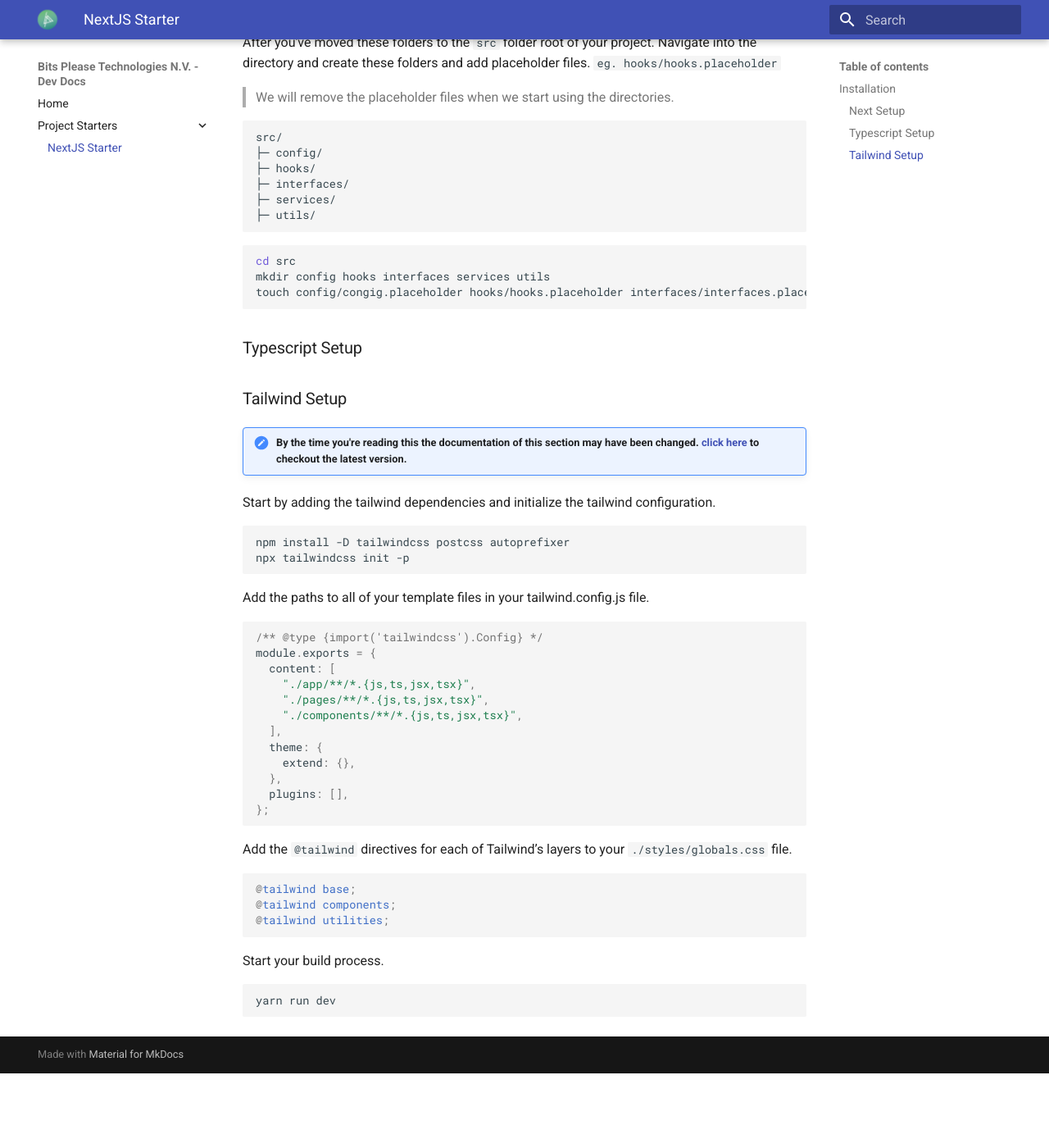
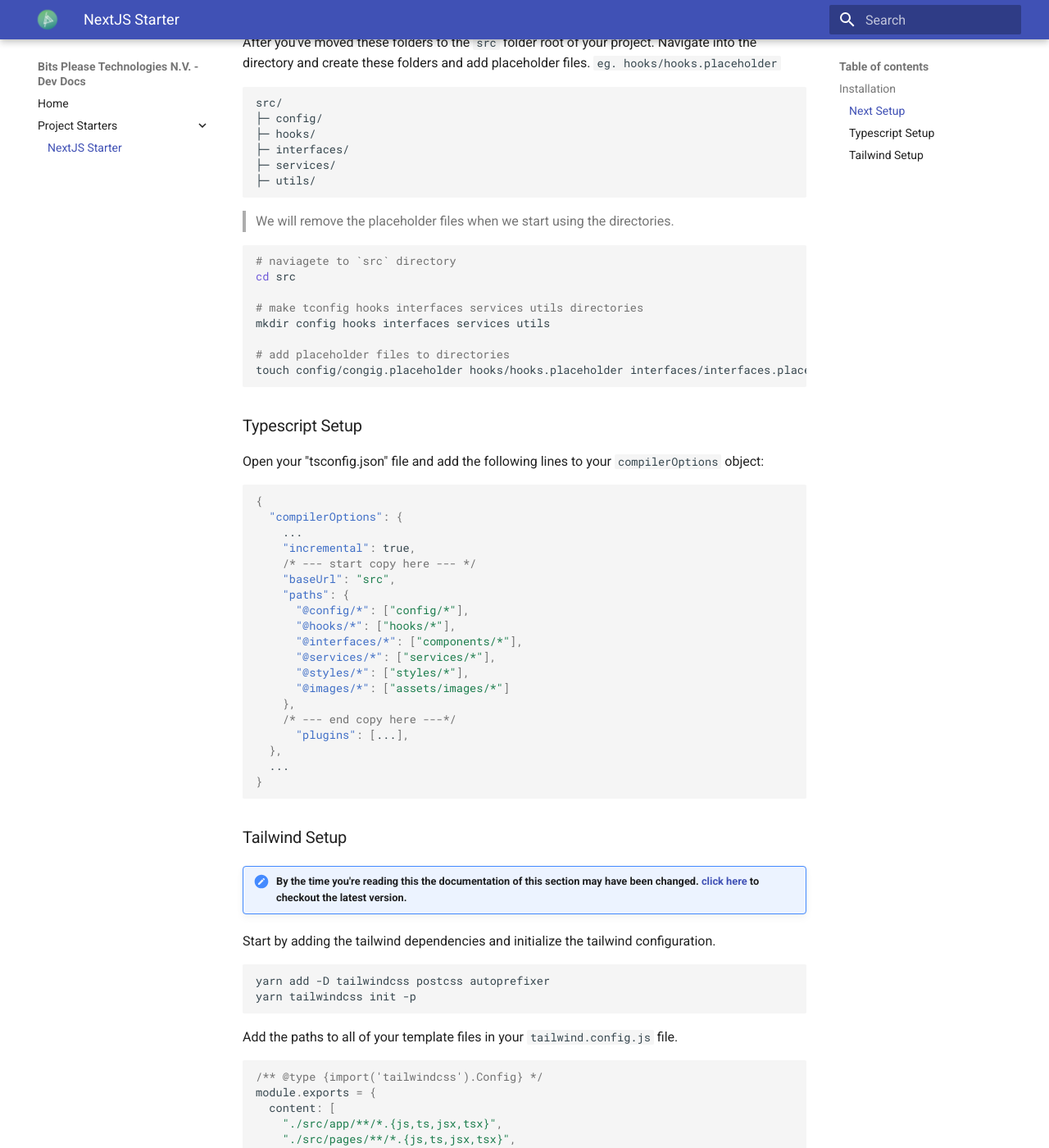
Before and after one commit to bitspleasetechnologies/internal-documentation, an MkDocs documentation site: the page built from docs/project-setup/next-starter.md, in a window 1280 px wide and 1400 px high, scrolled down 1000 px. Shown: the whole window at 82% size. Built offline with MkDocs 1.6.1 and Material for MkDocs 9.7.7, drawn with Linux system fonts in a browser that asks for light colours; before the commit the page ends 2309 px from its top, so only the background shows below that; some of the changed text lies outside the part shown.

Commit message:
updated tailwind and typescript sections

````diff
--- a/docs/project-setup/next-starter.md
+++ b/docs/project-setup/next-starter.md
@@ -51,13 +49,44 @@
 ├─ utils/
 ```
 
+> We will remove the placeholder files when we start using the directories.
+
 ```bash
+# naviagete to `src` directory
 cd src
+
+# make tconfig hooks interfaces services utils directories
 mkdir config hooks interfaces services utils
+
+# add placeholder files to directories
 touch config/congig.placeholder hooks/hooks.placeholder interfaces/interfaces.placeholder services/services.placeholder utils/utils.placeholder
 ```
 
 ### Typescript Setup
+
+Open your "tsconfig.json" file and add the following lines to your `compilerOptions` object:
+
+```json
+{
+  "compilerOptions": {
+    ...
+    "incremental": true,
+    /* --- start copy here --- */
+    "baseUrl": "src",
+    "paths": {
+      "@config/*": ["config/*"],
+      "@hooks/*": ["hooks/*"],
+      "@interfaces/*": ["components/*"],
+      "@services/*": ["services/*"],
+      "@styles/*": ["styles/*"],
+      "@images/*": ["assets/images/*"]
+    },
+    /* --- end copy here ---*/
+      "plugins": [...],
+  },
+  ...
+}
+```
 
 ### Tailwind Setup
 
@@ -66,19 +95,19 @@
 Start by adding the tailwind dependencies and initialize the tailwind configuration.
 
 ```bash
-npm install -D tailwindcss postcss autoprefixer
-npx tailwindcss init -p
+yarn add -D tailwindcss postcss autoprefixer
+yarn tailwindcss init -p
 ```
 
-Add the paths to all of your template files in your tailwind.config.js file.
+Add the paths to all of your template files in your `tailwind.config.js` file.
 
 ```js
 /** @type {import('tailwindcss').Config} */
 module.exports = {
   content: [
-    "./app/**/*.{js,ts,jsx,tsx}",
-    "./pages/**/*.{js,ts,jsx,tsx}",
-    "./components/**/*.{js,ts,jsx,tsx}",
+    "./src/app/**/*.{js,ts,jsx,tsx}",
+    "./src/pages/**/*.{js,ts,jsx,tsx}",
+    "./src/components/**/*.{js,ts,jsx,tsx}",
   ],
   theme: {
     extend: {},
@@ -95,6 +124,46 @@
 @tailwind utilities;
 ```
 
+Configure your tailwind configuration to the needs of pojected templates
+
+```js
+/** @type {import('tailwindcss').Config} */
+module.exports = {
+  content: [
+    "./src/app/**/*.{js,ts,jsx,tsx}",
+    "./src/pages/**/*.{js,ts,jsx,tsx}",
+    "./src/components/**/*.{js,ts,jsx,tsx}"
+    ]
+  theme: {
+    /* you can choose to override the default theme */
+    fontFamily: {
+      ...
+    },
+    fontSize: {
+     ...
+    },
+    /* or you can choose to extend the default theme */
+    extend: {
+      backgroundImage: {
+       ...
+      },
+      colors: {
+       ...
+      },
+      screens: {
+       ...
+      },
+      gridAutoColumns: {
+       ...
+      }
+    },
+  },
+  plugins: [],
+};
+
+
+```
+
 Start your build process.
 
 ```bash
````
Also changed, not shown: other parts of docs/project-setup/next-starter.md (+1 -3 lines).
